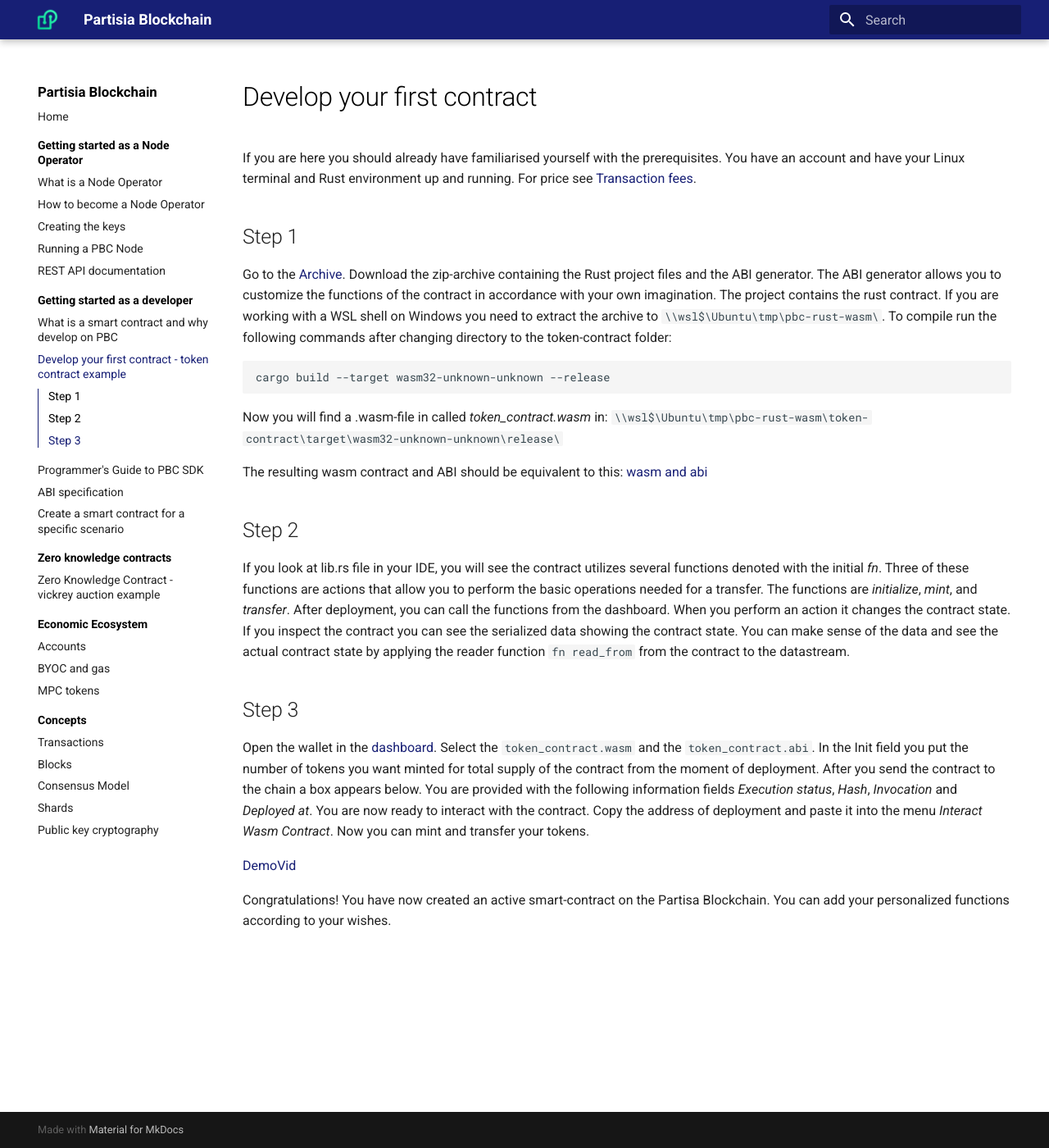
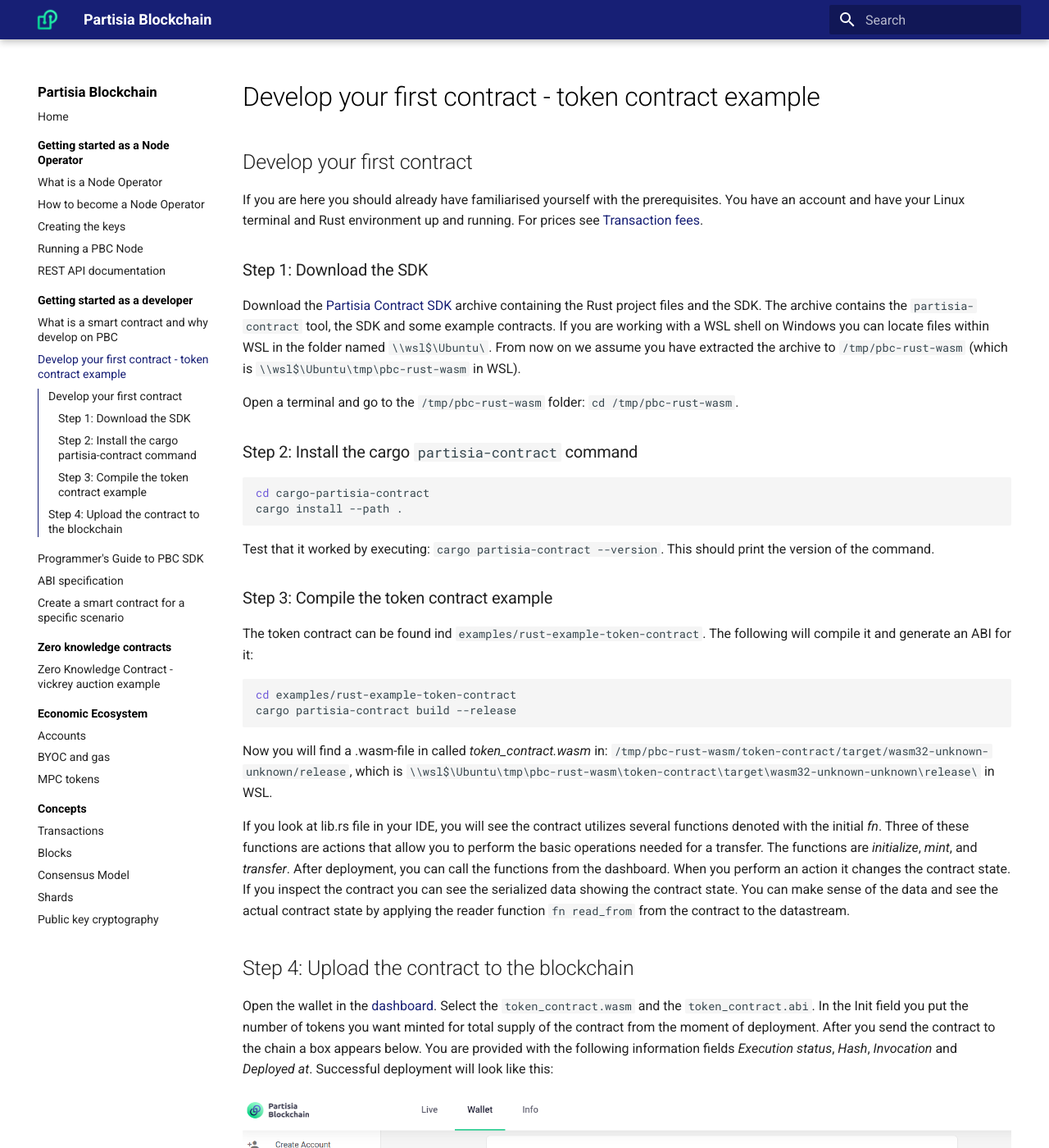
Before and after one commit to 0xSero/partisia-docs, an MkDocs documentation site: the page built from docs/token-contract.md, in a window 1280 px wide and 1400 px high. Shown: the whole window at 82% size. Built offline with MkDocs 1.6.1 and Material for MkDocs 9.7.7, drawn with Linux system fonts in a browser that asks for light colours; a script that is not in the unit is left out; some of the changed text lies outside the part shown.

Commit message:
Pre-merge changes

`````diff
--- a/docs/token-contract.md
+++ b/docs/token-contract.md
@@ -1,35 +1,52 @@
-
-# Develop your first contract
+## Develop your first contract
 
 If you are here you should already have familiarised yourself with the prerequisites.
 You have an account and have your Linux terminal and Rust environment up and running.
-For price see [Transaction fees](transactions.md).
+For prices see [Transaction fees](transactions.md).
 
-## Step 1
+### Step 1: Download the SDK
 
-Go to the [Archive](rust-contract-sdk-rc5.zip). Download the zip-archive containing the Rust project
-files and the ABI generator. The ABI generator
-allows you to customize the functions of the contract in accordance with your own imagination. The
-project contains the rust contract. If you are working with a WSL shell on Windows
-you need to extract the archive to `\\wsl$\Ubuntu\tmp\pbc-rust-wasm\`.
-To compile run the following commands after changing directory to the  token-contract folder:
+Download the [Partisia Contract SDK](LINK_TO_RUST_CONTRACT_SDK) archive containing the Rust project
+files and the SDK. The archive contains the `partisia-contract` tool, the SDK and some example contracts.
+If you are working with a WSL shell on Windows you can locate files within WSL in the folder named `\\wsl$\Ubuntu\`.
+From now on we assume you have extracted the archive to `/tmp/pbc-rust-wasm` (which is `\\wsl$\Ubuntu\tmp\pbc-rust-wasm` in WSL).
+
+Open a terminal and go to the `/tmp/pbc-rust-wasm` folder: `cd /tmp/pbc-rust-wasm`.
+
+### Step 2: Install the cargo `partisia-contract` command
+
+```bash
+cd cargo-partisia-contract
+cargo install --path .
+```
+
+Test that it worked by executing: `cargo partisia-contract --version`. This should print the version of the command.
+
+### Step 3: Compile the token contract example
+
+The token contract can be found ind `examples/rust-example-token-contract`.
+The following will compile it and generate an ABI for it:
+
 ```` bash
-cargo build --target wasm32-unknown-unknown --release
+cd examples/rust-example-token-contract
+cargo partisia-contract build --release
 ````
-Now you will find a .wasm-file in called *token_contract.wasm* in: `\\wsl$\Ubuntu\tmp\pbc-rust-wasm\token-contract\target\wasm32-unknown-unknown\release\`
 
-The resulting wasm contract and ABI should be equivalent to this: [wasm and abi](WASMandABI_tokenContract.zip)
-
-## Step 2
+Now you will find a .wasm-file in called *token_contract.wasm* in: `/tmp/pbc-rust-wasm/token-contract/target/wasm32-unknown-unknown/release`, which is `\\wsl$\Ubuntu\tmp\pbc-rust-wasm\token-contract\target\wasm32-unknown-unknown\release\` in WSL.
 
 If you look at lib.rs file in your IDE, you will see the contract utilizes several functions denoted with the initial *fn*. Three of these functions are actions that allow you to perform the basic operations needed for a transfer. The functions are *initialize*, *mint*, and *transfer*. After deployment, you can call the functions from the dashboard. When you perform an action it changes the contract state. If you inspect the contract you can see the serialized data showing the contract state. You can make sense of the data and see the actual contract state by applying the reader function `fn read_from` from the contract to the datastream.
 
-## Step 3
+## Step 4: Upload the contract to the blockchain
 
-Open the wallet in the [dashboard](https://dashboard.partisiablockchain.com/wallet/upload_wasm). Select the `token_contract.wasm` and the `token_contract.abi`. In the Init field you put the number of tokens you want minted for total supply of the contract from the moment of deployment. After you send the contract to the chain a box appears below. You are provided with the following information fields *Execution status*, *Hash*, *Invocation* and *Deployed at*.
+Open the wallet in the [dashboard](https://dashboard.partisiablockchain.com/wallet/upload_wasm). Select the `token_contract.wasm` and the `token_contract.abi`. In the Init field you put the number of tokens you want minted for total supply of the contract from the moment of deployment. After you send the contract to the chain a box appears below. You are provided with the following information fields *Execution status*, *Hash*, *Invocation* and *Deployed at*.  Successful deployment will look like
+this:
+
+![deployment](deployment.png)
+
 You are now ready to interact with the contract. Copy the address of deployment and paste it into the menu *Interact Wasm Contract*. Now you can mint and transfer your tokens.
 
-[DemoVid](https://youtu.be/qV2grtWDxUE)
+<div class="embed-video-wrapper">
+<iframe width="711" height="400" src="https://www.youtube.com/embed/qV2grtWDxUE" title="YouTube video player" frameborder="0" allowfullscreen></iframe>
+</div>
 
-
-Congratulations! You have now created an active smart-contract on the Partisa Blockchain. You can add your personalized functions according to your wishes.
+Congratulations! You have now created an active smart-contract on the Partisia Blockchain. You can add your personalized functions according to your wishes.
`````
